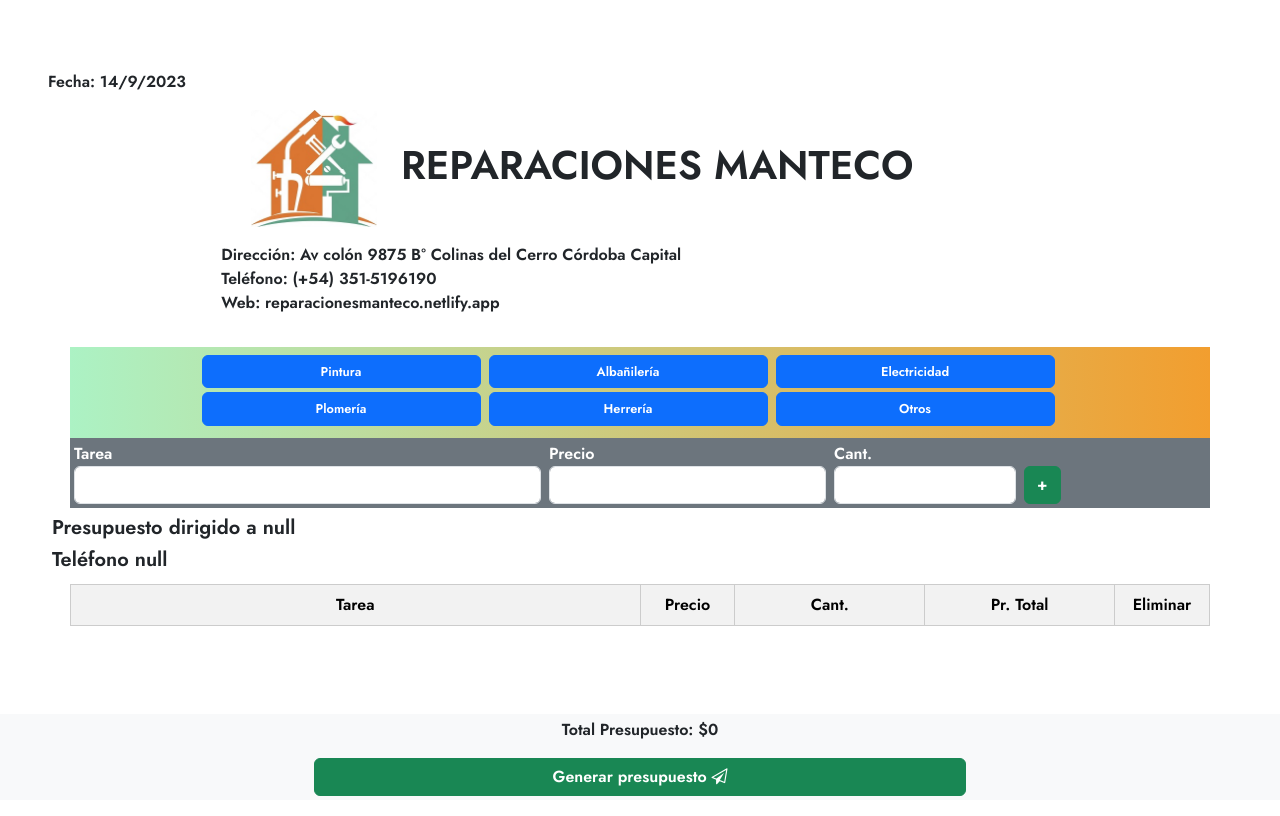
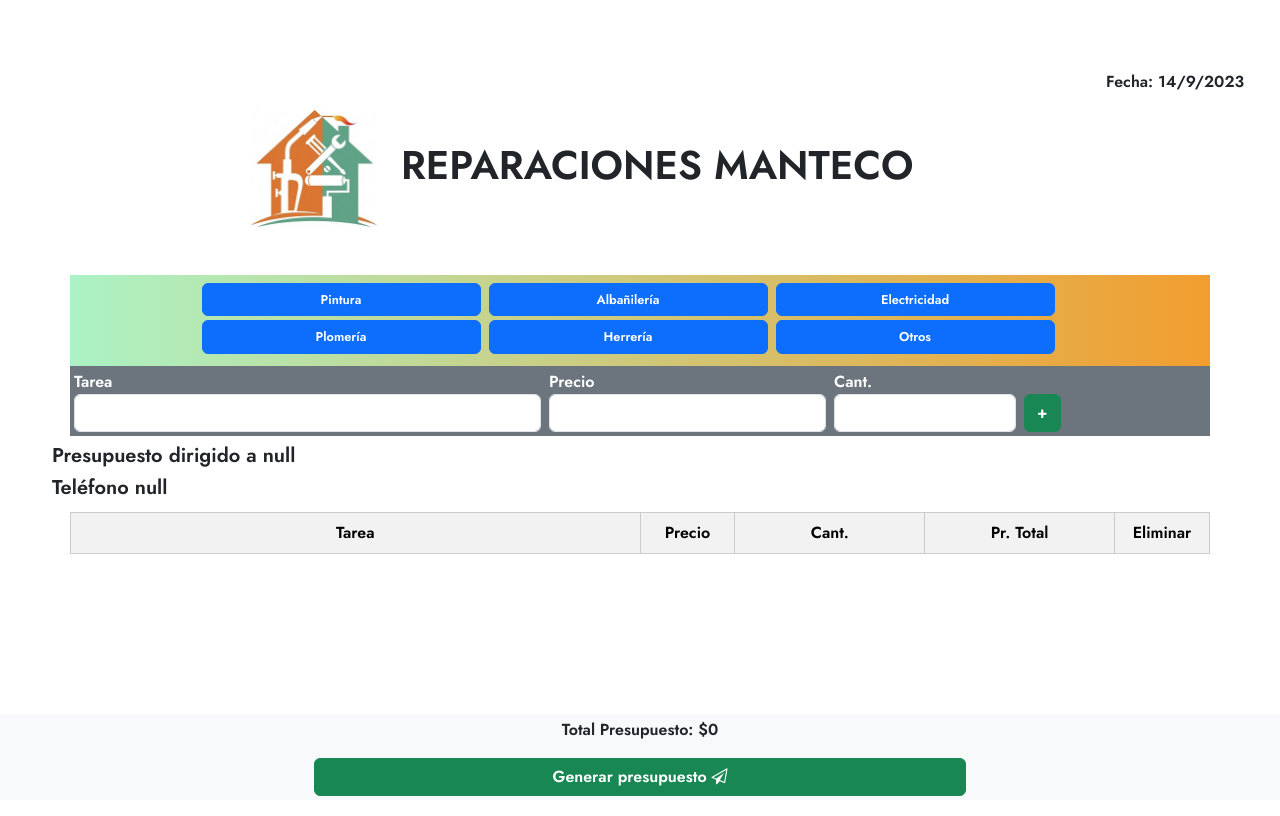
Before and after one commit to DiegoDelgado82/proyectoFinal-Delgado, a website: page pages/principal.html in a window 1280 px wide. Shown: the top 816 px of the page. Drawn offline with nearby package versions, Linux system fonts and the light colour scheme.

Commit message:
Modificacion de estilos, lay out del presupuesto y funciones

```diff
--- a/js/scripts.js
+++ b/js/scripts.js
@@ -218,6 +218,13 @@ function generarPDF() {
   document.getElementById("hTotalPresupuesto").textContent =
     document.getElementById("total").textContent;
     document.getElementById("pLeyendaPresupuesto").innerHTML="El siguiente prespuesto es a modo informativo, el mismo puede variar.<br>Válido por el termino de 48 hs.<br>El mismo no incluye costo de materiales, fletes, o gastos indirectos "
+    document.getElementById("pDireccion").textContent= "Dirección: Av colón 9875 B° Colinas del Cerro Córdoba Capital"
+    document.getElementById("pTelefono").textContent= "Teléfono: (+54) 351-5196190"
+    document.getElementById("pWeb").textContent= "Web: reparacionesmanteco.netlify.app"
+
+
+
+
   eliminarColumna();
   const element = document.getElementById("main-print");
 
--- a/pages/principal.html
+++ b/pages/principal.html
@@ -40,9 +40,10 @@ hincapié solamente en la funcionalidad que de manera eficaz por medio de estos
   </head>
   <body onload="obtenerInfoCliente()">
     <main id="main-print">
-      <p class="mx-5 " id="pFecha"></p>
+
       <section class="container-fluid">
         <div class="row col-12 mb-3  justify-content-center align-items-center">
+          <p class="text-end" id="pFecha"></p>
           <img
             src="../img/imagen.jpeg"
             alt="Imagen Reparacioens Manteco"
@@ -52,9 +53,9 @@ hincapié solamente en la funcionalidad que de manera eficaz por medio de estos
 
         </div>
         <div class="row col-12 mb-3  justify-content-center align-items-center">
-          <p class=" col-8 mb-0">Dirección: Av colón 9875 B° Colinas del Cerro Córdoba Capital</p>
-          <p class=" col-8 mb-0">Teléfono: (+54) 351-5196190</p>
-          <p class=" col-8" >Web: reparacionesmanteco.netlify.app</p>
+          <p class=" col-12 mb-0" id="pDireccion"></p>
+          <p class=" col-12 mb-0" id="pTelefono"></p>
+          <p class=" col-12" id="pWeb" ></p>
         </div>
       </section>
       <section class="container bgBotones py-2" id="botones">
```
